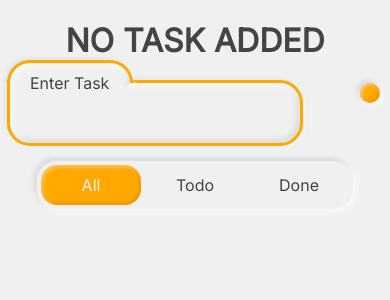
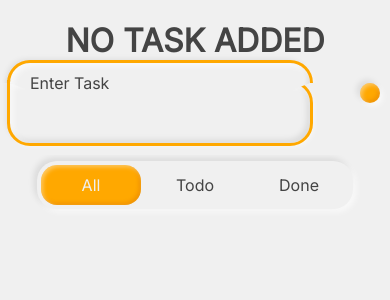
Before and after one commit to anaysharma/todo-tasks-app, a React (Vite) app: page / in a window 390 px wide. Shown: the top 300 px of the page. Built offline with nearby package versions, Linux system fonts and the light colour scheme; some icons are missing.

Commit message:
fix spacing on small devices

```diff
--- a/src/index.css
+++ b/src/index.css
@@ -425,11 +425,7 @@ input[type='checkbox']:disabled {
 	margin-top: auto;
 	padding: 10px;
 	border-radius: 20px;
-	background-image: linear-gradient(
-		to bottom right,
-		color-mix(in srgb, var(--color-accent) 80%, #f00),
-		color-mix(in srgb, var(--color-accent) 60%, #ff0)
-	);
+	background-color: var(--color-accent);
 	box-shadow: -3px -3px 6px var(--color-shade-dark),
 		3px 3px 6px var(--color-shade-light), inset 2px 2px 4px #fff6,
 		inset -2px -2px 4px #8002;
@@ -476,4 +472,9 @@ input[type='checkbox']:checked + label {
 		width: var(--main-content-width);
 		box-shadow: 0 -50px 0 50px var(--color-bg);
 	}
+
+	.wrapper > .input,
+	.wrapper > .label {
+		width: calc(var(--main-content-width) - 70px);
+	}
 }
```
